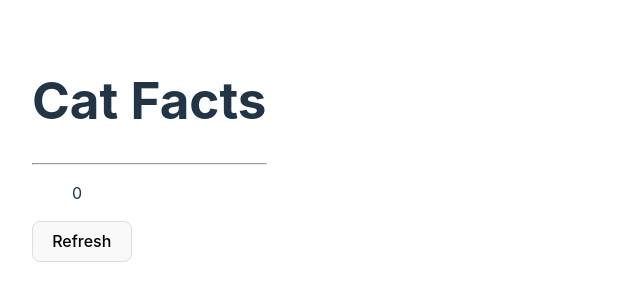
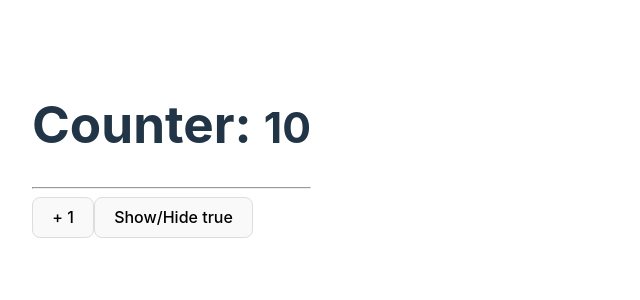
Before and after one commit to javiertapia/react-learn-hooks, a React (Vite) app: page / in a window 1280 px wide. Shown: the part 266-566 px from the top of the page, without its empty margins (0-640 px from the left). Built offline with nearby package versions, Linux system fonts and the light colour scheme; no server answers.

Commit message:
[ADD] 6 - memo

```diff
--- /dev/null
+++ b/src/06-memos/Memorize.tsx
@@ -0,0 +1,21 @@
+import { useState } from "react"
+import { useCounter } from "../hooks"
+import { Small } from "./Small"
+
+export function Memorize () {
+
+    const {counter, increment} = useCounter()
+    const [show, setShow] = useState(true)
+
+    return (
+        <>
+            <h1>Counter: <Small value={counter}/></h1>
+            <hr />
+            <button type="button" onClick={() => increment()}>+ 1</button>
+            <button type="button" onClick={() => setShow(!show)}>
+                Show/Hide {JSON.stringify(show)}
+            </button>
+
+        </>
+    )
+}
--- /dev/null
+++ b/src/06-memos/Small.tsx
@@ -0,0 +1,19 @@
+import { memo } from "react"
+
+type SmallProps = {
+    value: number
+}
+
+// memo "memoriza" al componente: solo se vuelve a
+// redibujar si cambian las properties.
+// Debe usarse solo cuando el redibujado tiene impacto en el desempeño
+// (ej: se vuelven a disparar llamadas asincronas)
+
+export const Small = memo(({value}: SmallProps) => {
+
+    console.log('small :(')
+
+    return (
+        <small>{value}</small>
+    )
+})
--- a/src/main.tsx
+++ b/src/main.tsx
@@ -7,11 +7,12 @@ import ReactDOM from 'react-dom/client'
 // import { FormWithCustomHook } from './02-useEffect/FormWithCustomHook'
 // import { MultipleCustomHooks } from './03-examples/MultipleCustomHooks'
 // import { FocusScreen } from './04-useRef/FocusScreen'
-import { Layout } from './05-useLayoutEffect/Layout'
+// import { Layout } from './05-useLayoutEffect/Layout'
+import { Memorize } from './06-memos/Memorize'
 import './index.css'
 
 ReactDOM.createRoot(document.getElementById('root') as HTMLElement).render(
   <React.StrictMode>
-    <Layout />
+    <Memorize />
   </React.StrictMode>,
 )
```
